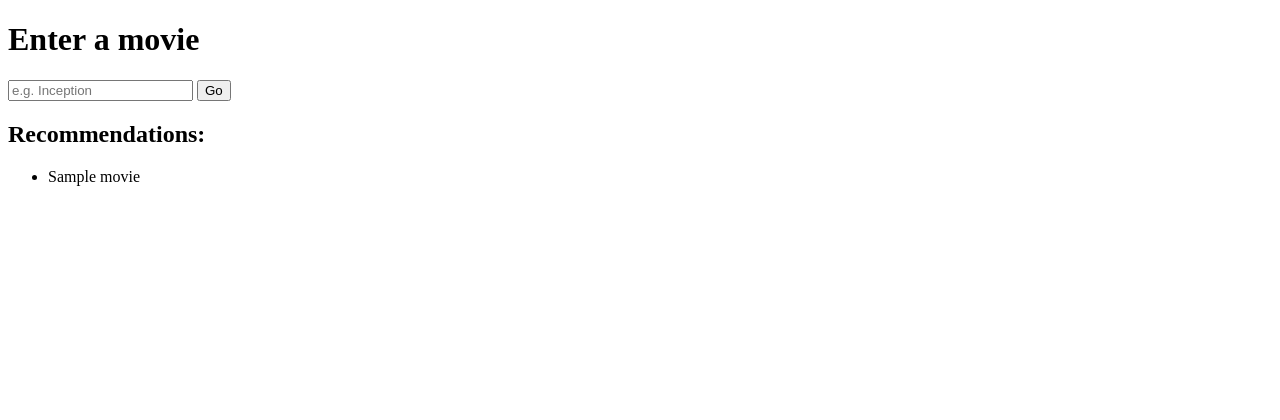
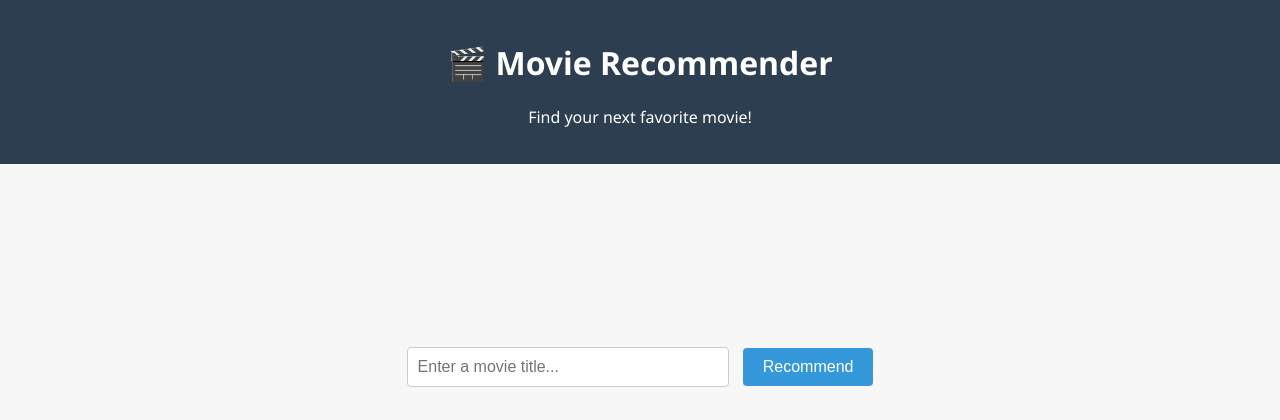
Before and after one commit to SaiSamarth123/movie-recommender, a Flask app: template templates/index.html in a window 1280 px wide. Shown: the top 420 px of the page. Run offline with Flask 3, Linux system fonts and the light colour scheme; the template is opened without the code that fills it: most values are stand-ins (such as "Sample title", 1, 10 or a date in 2020).

```diff
--- a/templates/index.html
+++ b/templates/index.html
@@ -1,4 +1,4 @@
-<!-- <!DOCTYPE html>
+<!DOCTYPE html>
 <html lang="en">
   <head>
     <meta charset="UTF-8" />
@@ -112,27 +112,4 @@
 
     <footer>Built with ❤️ using Flask and TMDB API</footer>
   </body>
-</html> -->
-
-<!DOCTYPE html>
-<html>
-  <head>
-    <title>Movie Recommender</title>
-  </head>
-  <body>
-    <h1>Enter a movie</h1>
-    <form method="POST">
-      <input type="text" name="title" placeholder="e.g. Inception" />
-      <button type="submit">Go</button>
-    </form>
-
-    {% if recommendations %}
-    <h2>Recommendations:</h2>
-    <ul>
-      {% for movie in recommendations %}
-      <li>{{ movie }}</li>
-      {% endfor %}
-    </ul>
-    {% endif %}
-  </body>
 </html>
```
